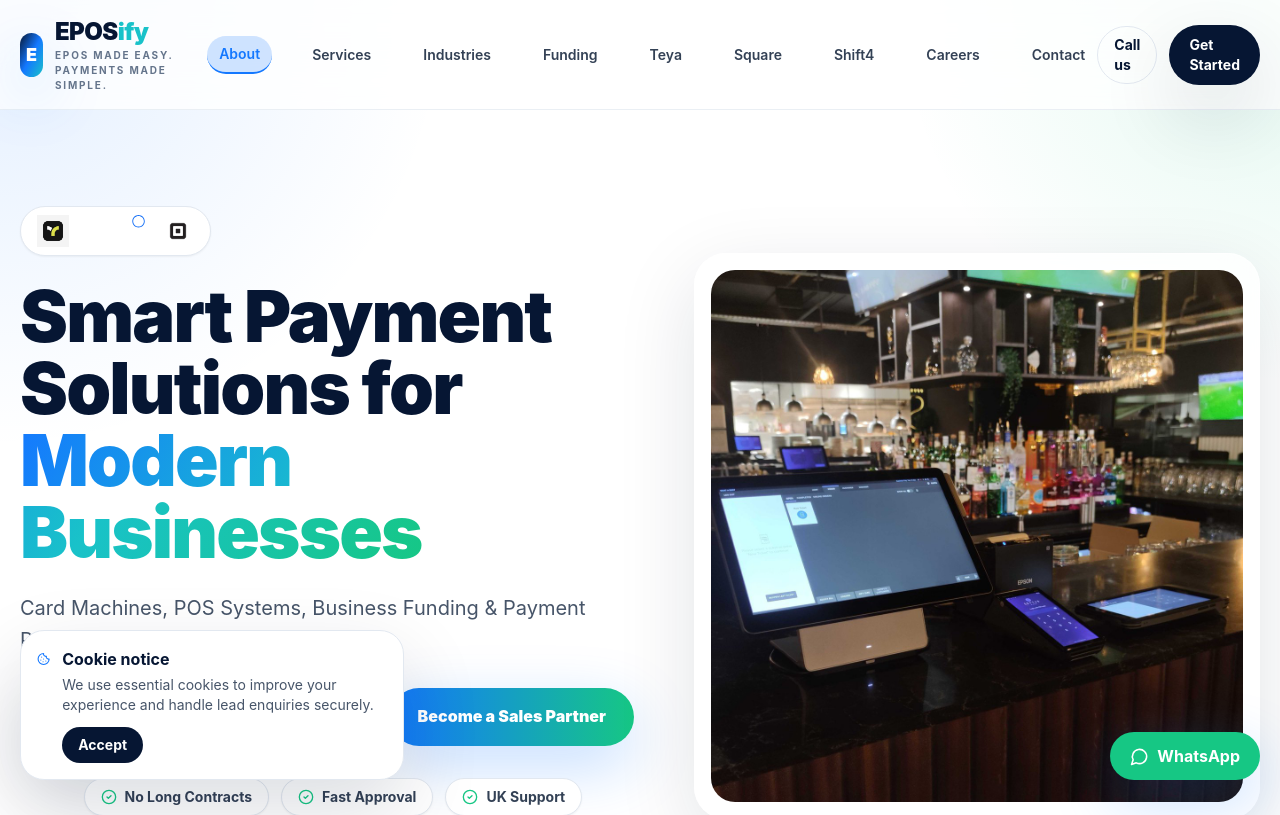
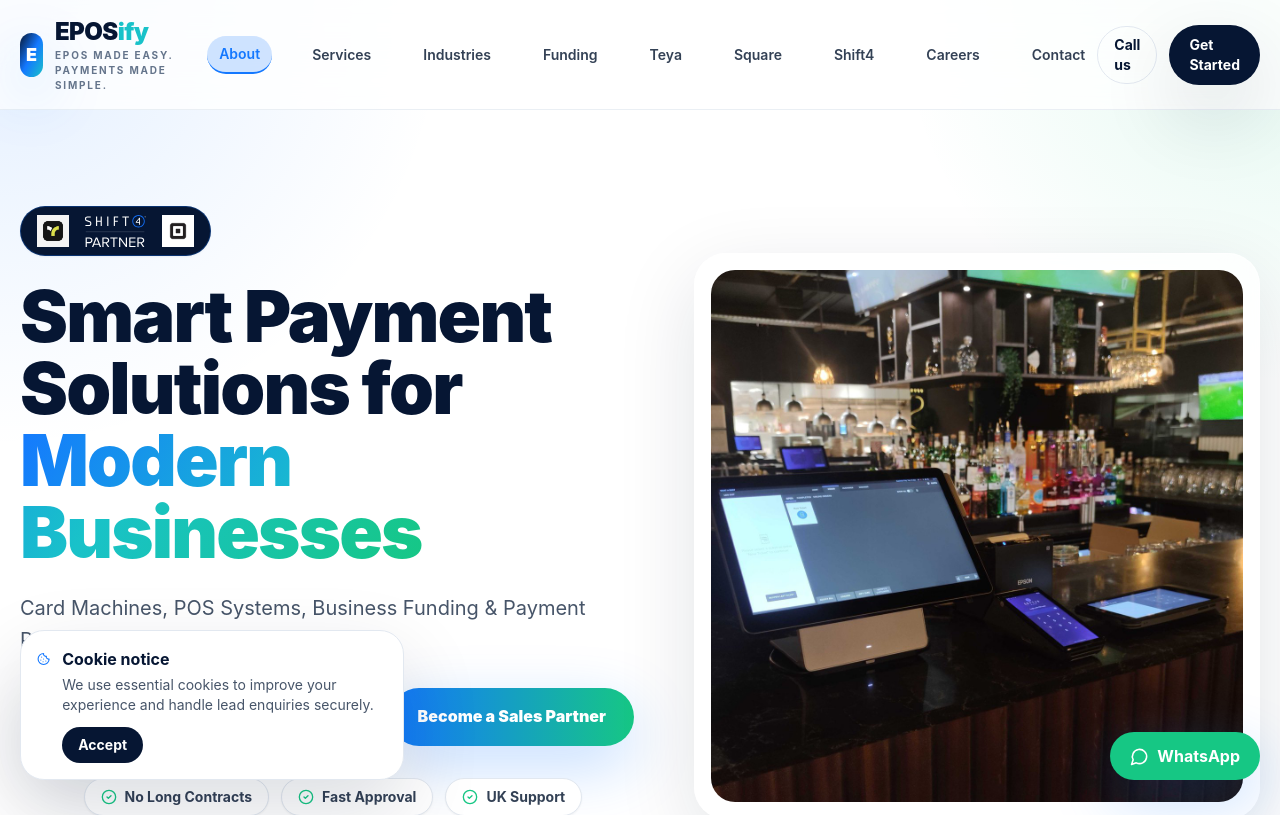
Before and after one commit to AliZaidi5110/eposify-website, a Next.js app: page / in a window 1280 px wide. Shown: the top 815 px of the page. Built offline with nearby package versions, Linux system fonts and the light colour scheme.

Commit message:
Changed partner logos badge background to dark blue on homepage

```diff
--- a/app/page.tsx
+++ b/app/page.tsx
@@ -42,7 +42,7 @@
           <div className="absolute left-1/2 top-16 -z-10 h-80 w-80 rounded-full bg-electric/20 blur-3xl" />
           <div className="mx-auto grid max-w-7xl items-center gap-12 lg:grid-cols-[1.05fr_0.95fr]">
             <div>
-              <div className="mb-6 inline-flex items-center gap-4 rounded-full border border-slate-200 bg-white px-4 py-2 shadow-sm">
+              <div className="mb-6 inline-flex items-center gap-4 rounded-full border border-electric/30 bg-navy px-4 py-2 shadow-sm">
                 <Image src="/teya_logo.png" alt="Teya" width={80} height={30} className="h-8 w-auto object-contain" />
                 <Image src="/Shift4-Partner-Logo.svg" alt="Shift4" width={80} height={30} className="h-8 w-auto object-contain" />
                 <Image src="/sqaure_logo.jpg" alt="Square" width={80} height={30} className="h-8 w-auto object-contain" />
```
